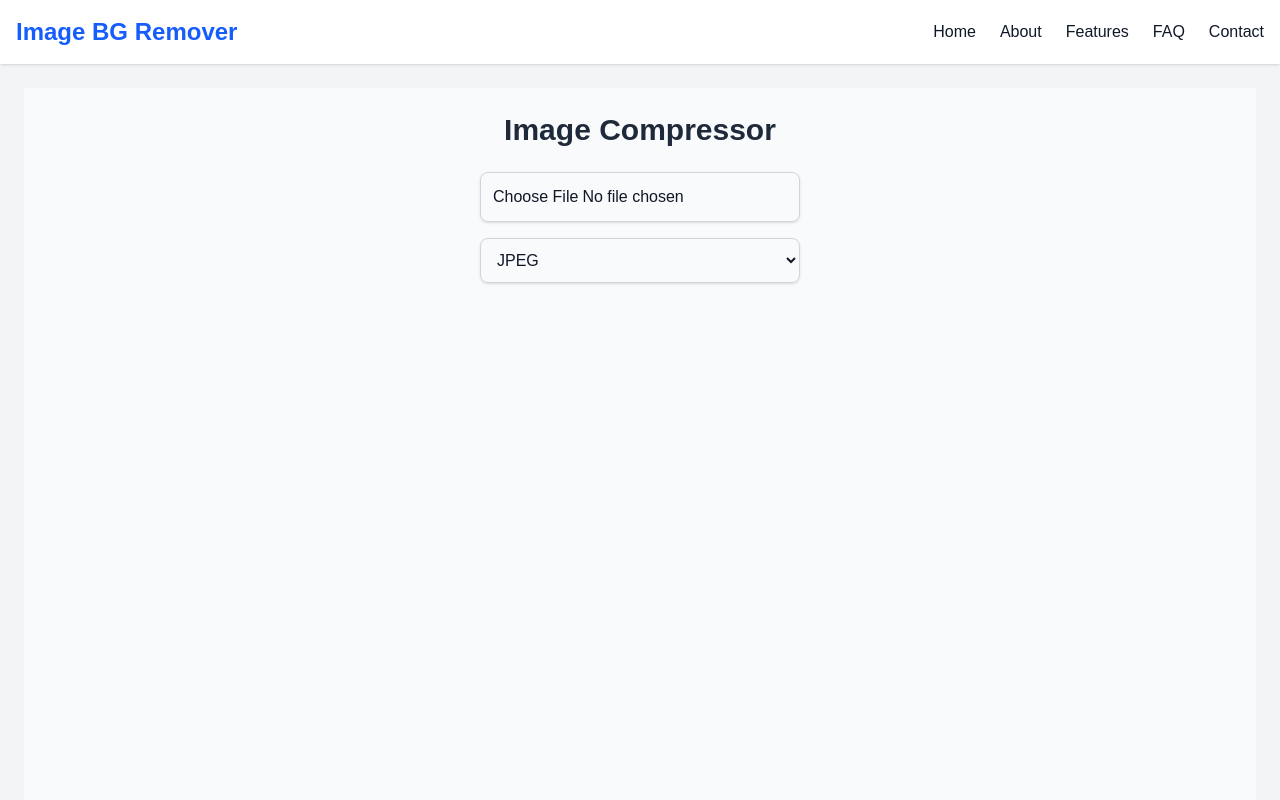
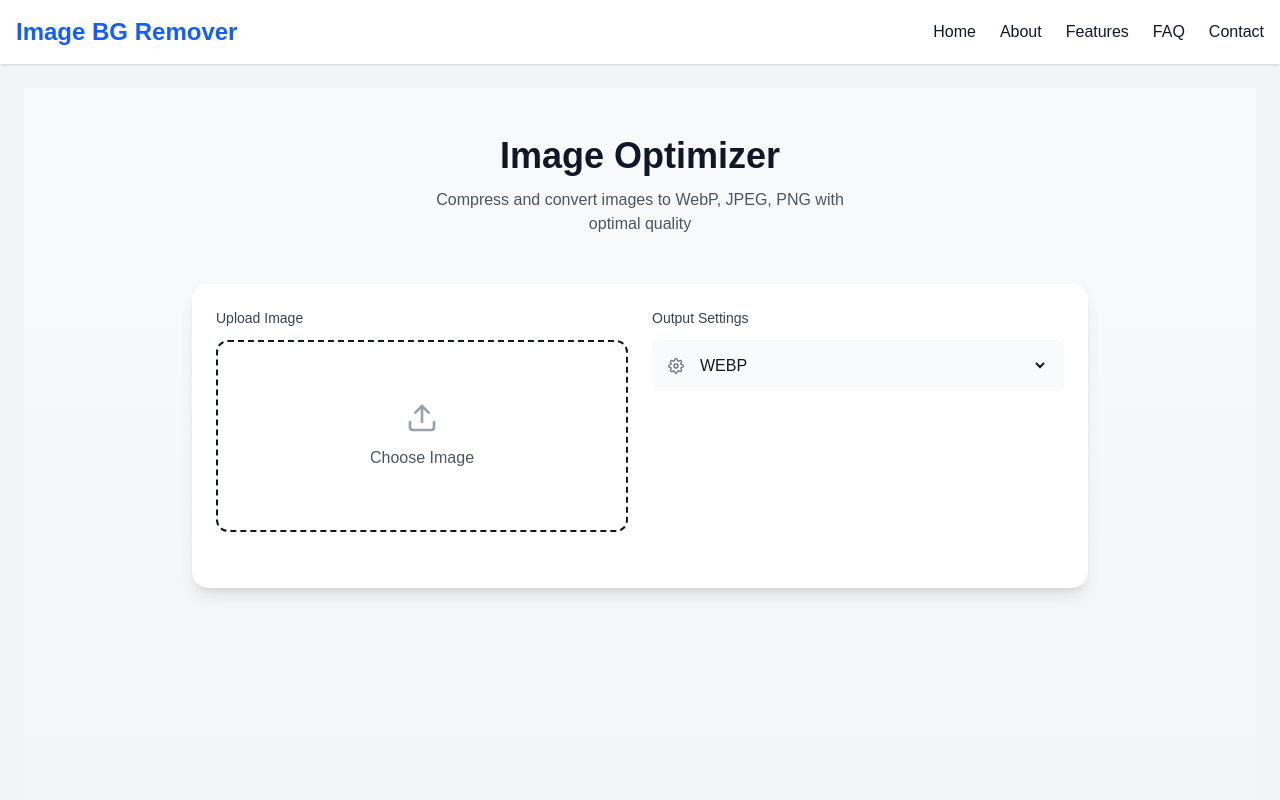
Before and after one commit to MR-SHIV-SHARMA/shavi, a Next.js app: page /projects/image-compressor in a window 1280 px wide. Shown: the top 800 px of the page. Built offline with nearby package versions, Linux system fonts and the light colour scheme.

Commit message:
feat: add file size validation and support for multiple image formats in image compression API

```diff
--- a/package.json
+++ b/package.json
@@ -31,6 +31,7 @@
     "react-dom": "^19.0.0",
     "react-dropzone": "^14.3.8",
     "react-hook-form": "^7.54.2",
+    "react-hot-toast": "^2.5.2",
     "react-icons": "^5.5.0",
     "sharp": "^0.33.5",
     "stream": "^0.0.3"
--- a/src/app/api/imageCompressor/route.js
+++ b/src/app/api/imageCompressor/route.js
@@ -1,38 +1,104 @@
 import { NextResponse } from "next/server";
 import sharp from "sharp";
+
+const MAX_FILE_SIZE_MB = 25;
+const MAX_FILE_SIZE_BYTES = MAX_FILE_SIZE_MB * 1024 * 1024;
+const ALLOWED_FORMATS = ["jpeg", "jpg", "webp", "png", "tiff", "gif", "bmp"];
 
 export async function POST(req) {
   try {
     const formData = await req.formData();
     const file = formData.get("file");
-    const format = formData.get("format") || "jpeg";
+    const format = (formData.get("format") || "webp").toLowerCase();
 
     if (!file) {
       return NextResponse.json(
-        { success: false, message: "No file uploaded" },
+        {
+          success: false,
+          message: "No file uploaded. Please select an image.",
+        },
+        { status: 400 }
+      );
+    }
+
+    if (file.size > MAX_FILE_SIZE_BYTES) {
+      return NextResponse.json(
+        {
+          success: false,
+          message: `File size exceeds ${MAX_FILE_SIZE_MB}MB limit. Please upload a smaller file.`,
+        },
+        { status: 400 }
+      );
+    }
+
+    // Extract MIME type and ensure it's a supported image format
+    const mimeType = file.type.split("/")[1]; // Extract file extension from MIME
+    if (!ALLOWED_FORMATS.includes(mimeType)) {
+      return NextResponse.json(
+        {
+          success: false,
+          message: `Unsupported file type: ${mimeType}. Please upload a valid image.`,
+        },
+        { status: 400 }
+      );
+    }
+
+    if (!ALLOWED_FORMATS.includes(format)) {
+      return NextResponse.json(
+        {
+          success: false,
+          message: `Invalid format selected: ${format}. Please choose a valid format.`,
+        },
         { status: 400 }
       );
     }
 
     const buffer = Buffer.from(await file.arrayBuffer());
+    const formatOptions = {};
 
-    let compressedBuffer = await sharp(buffer)
-      .resize(800)
-      .toFormat(format, { quality: 70 })
+    switch (format) {
+      case "jpeg":
+      case "jpg":
+        formatOptions.quality = 85;
+        formatOptions.mozjpeg = true;
+        break;
+      case "webp":
+        formatOptions.quality = 85;
+        formatOptions.lossless = false;
+        break;
+      case "png":
+        formatOptions.compressionLevel = 6;
+        formatOptions.adaptiveFiltering = true;
+        break;
+      case "tiff":
+        formatOptions.quality = 90;
+        break;
+      case "gif":
+        formatOptions.lossy = true;
+        break;
+      case "bmp":
+        break;
+    }
+
+    const compressedBuffer = await sharp(buffer)
+      .toFormat(format, formatOptions)
       .toBuffer();
-
-    let mimeType = `image/${format}`;
-    let fileName = `compressed.${format}`;
 
     return new Response(compressedBuffer, {
       headers: {
-        "Content-Type": mimeType,
-        "Content-Disposition": `attachment; filename=${fileName}`,
+        "Content-Type": `image/${format}`,
+        "Content-Disposition": `attachment; filename=optimized.${format}`,
+        "Cache-Control": "public, max-age=31536000, immutable",
       },
     });
   } catch (error) {
     return NextResponse.json(
-      { success: false, message: error.message },
+      {
+        success: false,
+        message: "An unexpected error occurred. Please try again later.",
+        errorDetails:
+          process.env.NODE_ENV === "development" ? error.message : undefined,
+      },
       { status: 500 }
     );
   }
--- a/src/app/projects/image-compressor/page.js
+++ b/src/app/projects/image-compressor/page.js
@@ -1,25 +1,57 @@
 "use client";
 
-import { useState } from "react";
+import { useState, useEffect } from "react";
 import Head from "next/head";
 import { motion } from "framer-motion";
+import { Toaster, toast } from "react-hot-toast";
+import { FiUpload, FiDownload, FiImage, FiSettings } from "react-icons/fi";
 
-export default function HomePage() {
-  const [originalImage, setOriginalImage] = useState(null);
+export default function ImageCompressor() {
+  const [originalFile, setOriginalFile] = useState(null);
   const [compressedFile, setCompressedFile] = useState(null);
+  const [originalPreview, setOriginalPreview] = useState(null);
+  const [compressedPreview, setCompressedPreview] = useState(null);
   const [fileSize, setFileSize] = useState({ original: 0, compressed: 0 });
-  const [selectedFormat, setSelectedFormat] = useState("jpeg");
+  const [selectedFormat, setSelectedFormat] = useState("webp");
+  const [isProcessing, setIsProcessing] = useState(false);
+
+  // Cleanup blob URLs to prevent memory leaks
+  useEffect(() => {
+    return () => {
+      if (originalPreview) URL.revokeObjectURL(originalPreview);
+      if (compressedPreview) URL.revokeObjectURL(compressedPreview);
+    };
+  }, [originalPreview, compressedPreview]);
 
   const handleUpload = async (e) => {
     const file = e.target.files[0];
     if (!file) return;
 
-    setOriginalImage(URL.createObjectURL(file));
-    setFileSize((prev) => ({
-      ...prev,
-      original: (file.size / 1024).toFixed(2),
-    }));
+    // Validate file type
+    const allowedTypes = [
+      "image/jpeg",
+      "image/png",
+      "image/gif",
+      "image/bmp",
+      "image/tiff",
+    ];
+    if (!allowedTypes.includes(file.type)) {
+      toast.error("Invalid file type. Please upload an image.");
+      return;
+    }
 
+    // Validate file size
+    if (file.size > 25 * 1024 * 1024) {
+      toast.error("File exceeds 25MB limit.");
+      return;
+    }
+
+    setIsProcessing(true);
+    setOriginalFile(file);
+    setOriginalPreview(URL.createObjectURL(file));
+    setFileSize({ original: (file.size / 1024).toFixed(2), compressed: 0 });
+
+    try {
       const formData = new FormData();
       formData.append("file", file);
       formData.append("format", selectedFormat);
@@ -28,25 +60,32 @@ export default function HomePage() {
         method: "POST",
         body: formData,
       });
-    if (!res.ok)
-      return console.error("❌ Compression error:", await res.text());
+
+      if (!res.ok) {
+        throw new Error(await res.text());
+      }
 
       const blob = await res.blob();
       setCompressedFile(blob);
+      setCompressedPreview(URL.createObjectURL(blob));
       setFileSize((prev) => ({
         ...prev,
         compressed: (blob.size / 1024).toFixed(2),
       }));
+
+      toast.success("Image compressed successfully!");
+    } catch (error) {
+      toast.error(`Compression failed: ${error.message}`);
+    } finally {
+      setIsProcessing(false);
+    }
   };
 
   const handleDownload = () => {
-    if (!compressedFile)
-      return console.error("❌ No compressed file available");
-
-    const url = window.URL.createObjectURL(compressedFile);
+    if (!compressedFile) return;
     const a = document.createElement("a");
-    a.href = url;
-    a.download = `compressed.${selectedFormat}`;
+    a.href = compressedPreview;
+    a.download = `optimized.${selectedFormat}`;
     document.body.appendChild(a);
     a.click();
     document.body.removeChild(a);
@@ -55,77 +94,140 @@ export default function HomePage() {
   return (
     <>
       <Head>
-        <title>Image Compressor | Optimize Your Images</title>
+        <title>Image Optimizer | Compress & Convert Images</title>
         <meta
           name="description"
-          content="Compress images online and download optimized files in various formats."
+          content="Optimize images for web with real-time compression and format conversion. Reduce file size while maintaining quality."
+        />
+        <meta
+          property="og:title"
+          content="Image Optimizer | Web Performance Tool"
+        />
+        <meta
+          property="og:description"
+          content="Free online image compression for JPEG, PNG, WEBP, and more. Boost your website speed with optimized media files."
         />
       </Head>
+      <Toaster position="bottom-right" />
 
-      <div className="flex flex-col items-center p-6 min-h-screen bg-gray-50">
-        <motion.h1
-          className="text-3xl font-bold text-gray-800 mb-6"
-          initial={{ opacity: 0 }}
-          animate={{ opacity: 1 }}
+      <div className="min-h-screen bg-gradient-to-b from-gray-50 to-gray-100 py-12 px-4 sm:px-6 lg:px-8">
+        <motion.div
+          initial={{ opacity: 0, y: 20 }}
+          animate={{ opacity: 1, y: 0 }}
+          className="max-w-4xl mx-auto"
         >
-          Image Compressor
-        </motion.h1>
+          <div className="text-center mb-12">
+            <h1 className="text-4xl font-bold text-gray-900 mb-3">
+              Image Optimizer
+            </h1>
+            <p className="text-gray-600 max-w-md mx-auto">
+              Compress and convert images to WebP, JPEG, PNG with optimal
+              quality
+            </p>
+          </div>
 
+          <div className="bg-white rounded-2xl shadow-lg p-6 mb-8">
+            <div className="flex flex-col md:flex-row gap-6 mb-8">
+              <div className="flex-1">
+                <label className="block text-sm font-medium text-gray-700 mb-3">
+                  Upload Image
+                </label>
+                <div className="relative group">
                   <input
                     type="file"
                     accept="image/*"
-          className="mb-4 p-3 border border-gray-300 rounded-lg shadow-sm w-full max-w-xs"
                     onChange={handleUpload}
+                    className="hidden"
+                    id="fileInput"
+                    disabled={isProcessing}
                   />
+                  <label
+                    htmlFor="fileInput"
+                    className={`flex flex-col items-center justify-center h-48 border-2 border-dashed rounded-xl cursor-pointer transition-all ${
+                      isProcessing
+                        ? "opacity-50 cursor-not-allowed"
+                        : "group-hover:border-indigo-500 group-hover:bg-indigo-50"
+                    }`}
+                  >
+                    <FiUpload className="w-8 h-8 text-gray-400 mb-3 group-hover:text-indigo-600" />
+                    <span className="text-gray-600 group-hover:text-indigo-600">
+                      {isProcessing ? "Processing..." : "Choose Image"}
+                    </span>
+                  </label>
+                </div>
+              </div>
 
+              <div className="flex-1">
+                <label className="block text-sm font-medium text-gray-700 mb-3">
+                  Output Settings
+                </label>
+                <div className="space-y-4">
+                  <div className="flex items-center gap-3 bg-gray-50 p-4 rounded-lg">
+                    <FiSettings className="text-gray-500" />
                     <select
-          className="mb-4 p-3 border border-gray-300 rounded-lg shadow-sm w-full max-w-xs"
                       value={selectedFormat}
                       onChange={(e) => setSelectedFormat(e.target.value)}
+                      className="flex-1 bg-transparent focus:outline-none"
                     >
-          <option value="jpeg">JPEG</option>
-          <option value="png">PNG</option>
-          <option value="webp">WEBP</option>
-          <option value="gif">GIF</option>
-          <option value="tiff">TIFF</option>
-          <option value="bmp">BMP</option>
+                      {["webp", "jpeg", "png", "gif", "tiff", "bmp"].map(
+                        (format) => (
+                          <option key={format} value={format}>
+                            {format.toUpperCase()}
+                          </option>
+                        )
+                      )}
                     </select>
-
-        {originalImage && (
-          <div className="flex flex-col md:flex-row gap-6 bg-white p-6 shadow-lg rounded-lg">
-            <div className="flex flex-col items-center">
-              <p className="text-sm text-gray-600">Original Image</p>
-              <img
-                src={originalImage}
-                alt="Original"
-                className="w-48 h-48 object-cover border rounded-lg"
-              />
-              <p className="text-xs text-gray-500 mt-2">
-                Size: {fileSize.original} KB
-              </p>
+                  </div>
+                </div>
+              </div>
             </div>
 
-            {compressedFile && (
-              <div className="flex flex-col items-center">
-                <p className="text-sm text-gray-600">Compressed File</p>
+            {(originalPreview || compressedPreview) && (
+              <motion.div
+                initial={{ opacity: 0 }}
+                animate={{ opacity: 1 }}
+                className="grid md:grid-cols-2 gap-8 mt-10"
+              >
+                {originalPreview && (
+                  <div className="space-y-4">
+                    <div className="flex items-center gap-2 text-gray-600">
+                      <FiImage />
+                      <span>Original ({fileSize.original}KB)</span>
+                    </div>
                     <img
-                  src={URL.createObjectURL(compressedFile)}
-                  alt="Compressed"
-                  className="w-48 h-48 object-cover border rounded-lg"
+                      src={originalPreview}
+                      alt="Original preview"
+                      className="w-full h-64 object-contain rounded-lg bg-gray-50 border"
+                      loading="lazy"
                     />
-                <p className="text-xs text-gray-500 mt-2">
-                  Size: {fileSize.compressed} KB
-                </p>
+                  </div>
+                )}
+
+                {compressedPreview && (
+                  <div className="space-y-4">
+                    <div className="flex items-center gap-2 text-gray-600">
+                      <FiImage />
+                      <span>Optimized ({fileSize.compressed}KB)</span>
+                    </div>
+                    <img
+                      src={compressedPreview}
+                      alt="Optimized preview"
+                      className="w-full h-64 object-contain rounded-lg bg-gray-50 border"
+                      loading="lazy"
+                    />
                     <button
                       onClick={handleDownload}
-                  className="mt-2 bg-blue-500 text-white px-4 py-2 rounded-md text-sm"
+                      className="w-full bg-indigo-600 text-white py-3 rounded-lg font-medium hover:bg-indigo-700 transition-colors flex items-center justify-center gap-2"
                     >
-                  Download as {selectedFormat.toUpperCase()}
+                      <FiDownload />
+                      Download {selectedFormat.toUpperCase()}
                     </button>
                   </div>
                 )}
+              </motion.div>
+            )}
           </div>
-        )}
+        </motion.div>
       </div>
     </>
   );
```
Also changed, not shown: 1 other file (tests, documents, lock files or other folders). Lines whose indentation alone changed are shown as unchanged.
